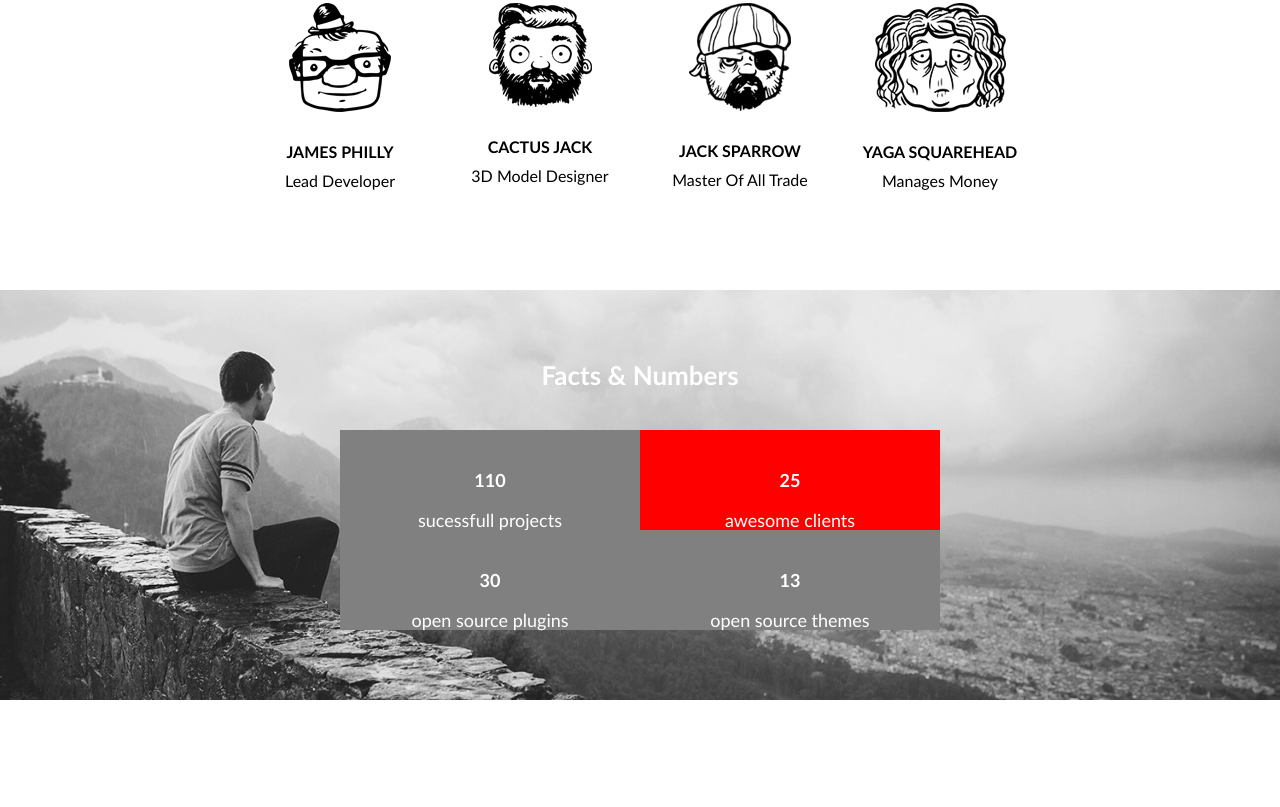
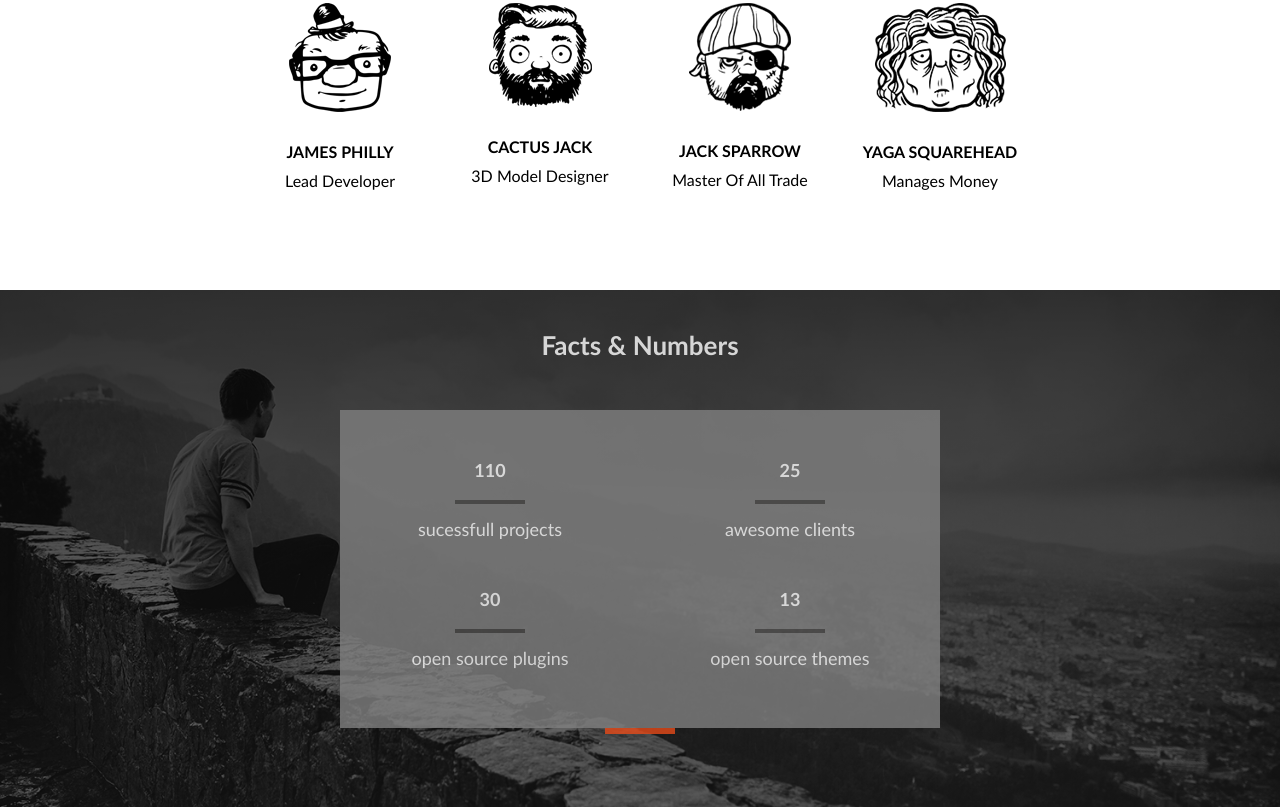
Before and after one commit to webdevelopment4everybody/naujas-projektas, a plain HTML site: page index.html in a window 1280 px wide. Shown: the part 3337-4144 px from the top of the page. Before the commit the page ends 4037 px from the top, so only its background shows below. Drawn offline with Linux system fonts and the light colour scheme.

Commit message:
Facts and numbers #14

```diff
--- a/assets/css/custom.css
+++ b/assets/css/custom.css
@@ -365,13 +365,14 @@
                 padding-top:10px;
             }
     .container.facts-numbers{
-        background-image: url(../img/boy.png);
-        background-size: cover;
-        display: inline-block;
-        background-repeat: no-repeat;
-        background-position: center;
 
 
+        display: inline-block;
+        background:linear-gradient(rgba(0, 0, 0, 0.8), rgba(0, 0, 0, 0.5)),url(../img/boy.png);
+        padding-top:0;
+        background-repeat: no-repeat;
+        background-size: cover;
+        background-position: bottom ;
     }
 
     .container.facts-numbers > .facts-numbers-row{
@@ -379,19 +380,18 @@
         margin-left:calc(50% - 300px);
         display:inline-block;
         text-align:center;
-        margin-bottom: 70px;
-
-
+        margin-bottom: 60px;
+        opacity: 0.8;
     }
     .container.facts-numbers > .facts-numbers-row > h1{
         /* display: inline-block; */
-        padding-top:50px;
+        padding-top:40px;
         color:#fff;
         text-transform: capitalize;
         font-size:26px;
         line-height:30px;
         font-weight:bolder;
-        padding-bottom:40px;
+        padding-bottom:50px;
     }
         .block-number-fact{
         display: inline-block;
@@ -401,23 +401,29 @@
         background-color: grey;
         font-size:18px;
         line-height:20px;
-        /* padding-bottom:50px; */
+        padding-bottom:60px;
+
     }
             .block-number-fact > .number{
                 font-weight:bolder;
                 display:inline-block;
-                margin-top:40px;
+                margin-top:50px;
                 margin-bottom:20px;
-
-
             }
-            .block-number-fact .fact{
-                /* padding-bottom:50px; */
+            .block-number-fact .line{
+                border: 2px solid #4d4c4b;
+                margin-left:115px;
+                width:70px;
+                margin-bottom:15px;
             }
-
-            .block-number-fact:nth-of-type(2) {
-
-            padding-bottom:0px;
-            background-color: red;;
-
+            .block-number-fact:nth-child(2) {
+                padding-bottom:0px;
             }
+            .block-number-fact:nth-child(3) {
+               padding-bottom:0px;
+                 }
+        .facts-numbers-row .orange-thing{
+            border:3px solid #e64a19;
+            display:inline-block;
+            width:70px;
+        }
--- a/index.html
+++ b/index.html
@@ -206,20 +206,25 @@
                 <h1>Facts &amp; numbers</h1>
                 <div class="block-number-fact">
                     <p class = "number">110</p>
+                    <div class="line"></div>
                     <p class = "fact">sucessfull projects</p>
                 </div>
                 <div class="block-number-fact">
                     <p class = "number">25</p>
+                    <div class="line"></div>
                     <p class = "fact">awesome clients</p>
                 </div>
                 <div class="block-number-fact">
                     <p class = "number">30</p>
+                    <div class="line"></div>
                     <p class = "fact">open source plugins</p>
                 </div>
                 <div class="block-number-fact">
                     <p class = "number">13</p>
+                    <div class="line"></div>
                     <p class = "fact">open source themes</p>
                 </div>
+                <div class="orange-thing"></div>
             </div>
         </div>
     </section>
```
